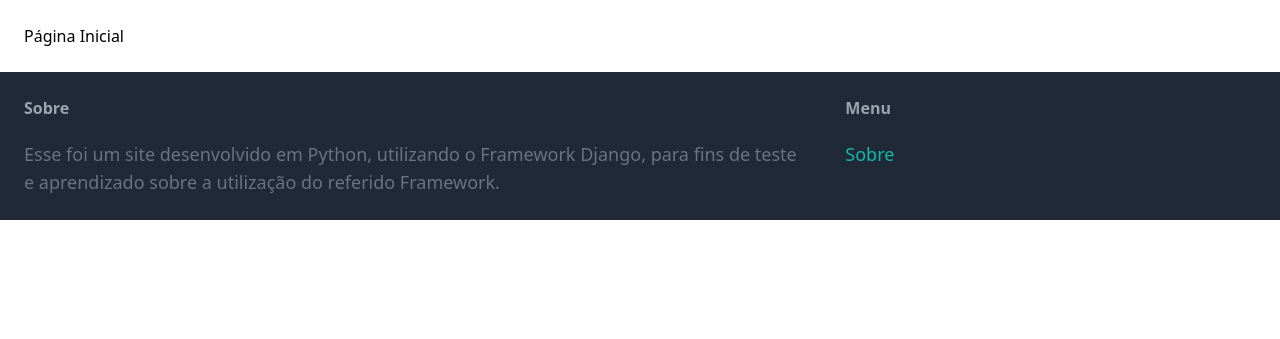
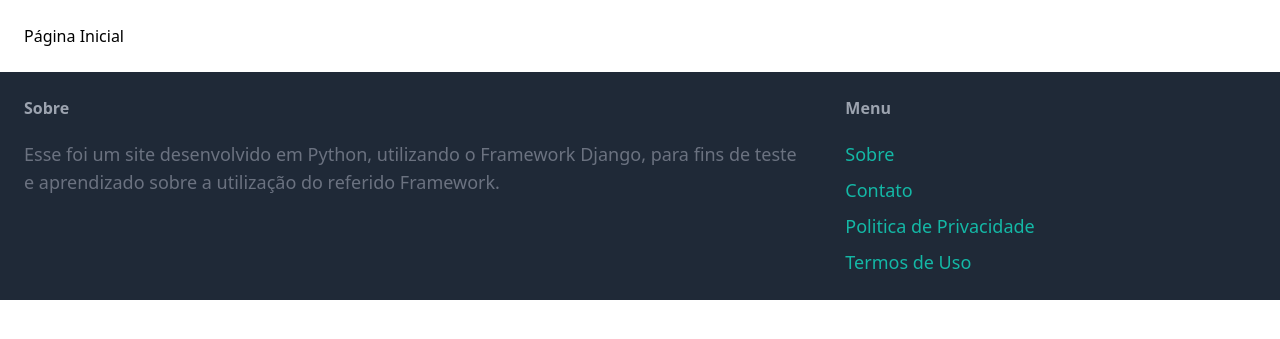
Before and after one commit to Kaique-py/Site-Django-1, a Django app: page / in a window 1280 px wide. Shown: the part 77-416 px from the top of the page. Run offline with Django 4.2, Linux system fonts and the light colour scheme; some libraries are stand-ins or nearby versions.

Commit message:
Término do rodapé

```diff
--- a/core/templates/core/base.html
+++ b/core/templates/core/base.html
@@ -42,6 +42,9 @@
 
                 <ul class="space-y-2">
                     <li><a href="#" class="text-lg text-teal-500 hover:text-teal-700">Sobre</a></li>
+                    <li><a href="{% url 'contato' %}" class="text-lg text-teal-500 hover:text-teal-700">Contato</a></li>
+                    <li><a href="#" class="text-lg text-teal-500 hover:text-teal-700">Politica de Privacidade</a></li>
+                    <li><a href="#" class="text-lg text-teal-500 hover:text-teal-700">Termos de Uso</a></li>
                 </ul>
             </div>
 
```
Also changed, not shown: 1 other file.
